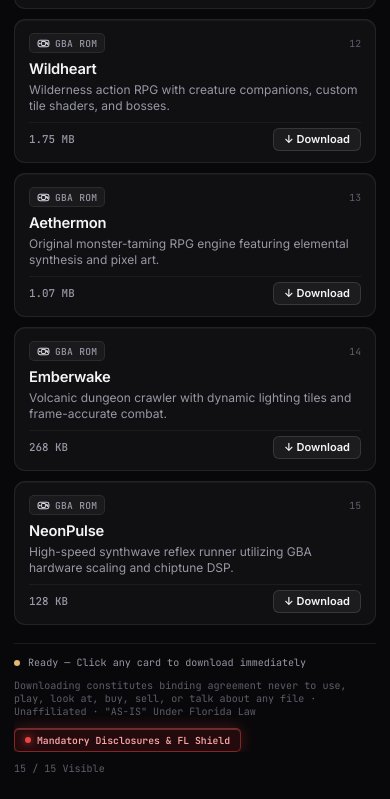
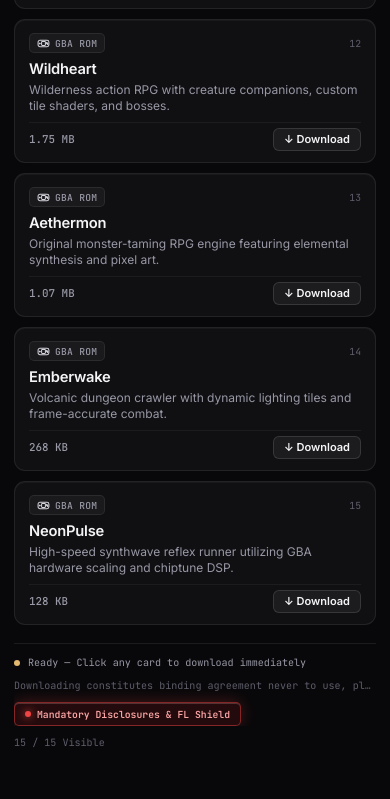
Before and after one commit to thejaybirdsolution-eng/aether-vault, a plain HTML site: page index.html in a window 390 px wide. Shown: the part 1912-2711 px from the top of the page. After the commit the page ends 2685 px from the top, so only its background shows below. Drawn offline with Linux system fonts and the light colour scheme.

Commit message:
Fix footer statusbar min-content grid expansion on hover and bust CSS/JS cache

```diff
--- a/index.html
+++ b/index.html
@@ -7,7 +7,7 @@
   <link rel="preconnect" href="https://fonts.googleapis.com" />
   <link rel="preconnect" href="https://fonts.gstatic.com" crossorigin />
   <link href="https://fonts.googleapis.com/css2?family=Inter:wght@400;500;600;700;800&family=JetBrains+Mono:wght@400;500;600&display=swap" rel="stylesheet" />
-  <link rel="stylesheet" href="styles.css" />
+  <link rel="stylesheet" href="styles.css?v=20261122-2" />
 </head>
 <body>
   <!-- Subtle Monochromatic Studio Lighting & Grid -->
@@ -214,6 +214,6 @@
   <!-- Toast Container -->
   <div class="toast-wrap" id="toast-wrap"></div>
 
-  <script src="app.js"></script>
+  <script src="app.js?v=20261122-2"></script>
 </body>
 </html>
--- a/styles.css
+++ b/styles.css
@@ -84,8 +84,10 @@ html, body {
   margin: 0 auto;
   padding: 14px 24px 10px;
   display: grid;
+  grid-template-columns: minmax(0, 1fr);
   grid-template-rows: 50px minmax(0, 1fr) 36px;
   gap: 12px;
+  overflow: hidden;
 }
 
 /* ==========================================================================
@@ -690,19 +692,22 @@ html, body {
 }
 
 /* ==========================================================================
-   BOTTOM ARCHITECTURAL STATUS & FLORIDA LEGAL BAR
+   BOTTOM ARCHITECTURAL STATUS & FLORIDA LEGAL BAR (LOCKED 3-COLUMN TRACKS)
    ========================================================================== */
 .statusbar {
-  display: flex;
+  display: grid;
+  grid-template-columns: 340px minmax(0, 1fr) 115px;
   align-items: center;
-  justify-content: space-between;
+  width: 100%;
+  min-width: 0;
   height: 36px;
   padding-top: 6px;
   border-top: 1px solid var(--border-subtle);
   font-family: var(--font-mono);
   font-size: 0.63rem;
   color: var(--text-muted);
-  gap: 12px;
+  gap: 14px;
+  overflow: hidden;
 }
 
 .status-left {
@@ -712,8 +717,17 @@ html, body {
   color: var(--text-secondary);
   white-space: nowrap;
   overflow: hidden;
+  min-width: 0;
+  width: 340px;
+}
+
+#status-inspect {
+  display: block;
+  overflow: hidden;
   text-overflow: ellipsis;
-  min-width: 240px;
+  white-space: nowrap;
+  min-width: 0;
+  flex: 1;
 }
 
 .live-indicator {
@@ -727,21 +741,25 @@ html, body {
 .status-legal-center {
   display: flex;
   align-items: center;
+  justify-content: center;
   gap: 10px;
   color: var(--text-muted);
   white-space: nowrap;
   overflow: hidden;
-  text-overflow: ellipsis;
+  min-width: 0;
 }
 
 .status-legal-text {
   overflow: hidden;
   text-overflow: ellipsis;
+  white-space: nowrap;
+  min-width: 0;
 }
 
 .status-right {
   display: flex;
   align-items: center;
+  justify-content: flex-end;
   gap: 12px;
   white-space: nowrap;
   flex-shrink: 0;
@@ -1000,10 +1018,23 @@ html, body {
   }
 
   .statusbar {
+    display: flex;
+    flex-direction: column;
+    align-items: flex-start;
     height: auto;
-    flex-wrap: wrap;
     padding-top: 12px;
     gap: 10px;
+  }
+
+  .status-left {
+    width: 100%;
+  }
+
+  .status-legal-center {
+    width: 100%;
+    justify-content: space-between;
+    white-space: normal;
+    flex-wrap: wrap;
   }
 }
 
```
